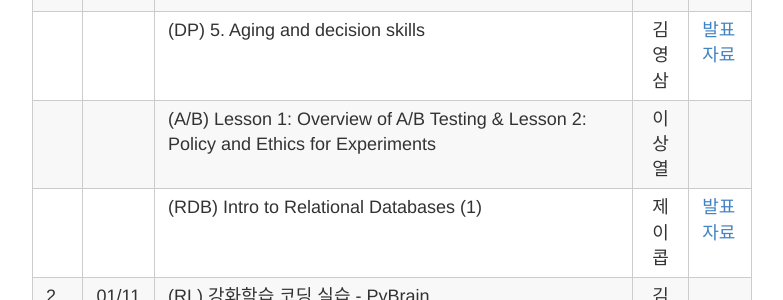
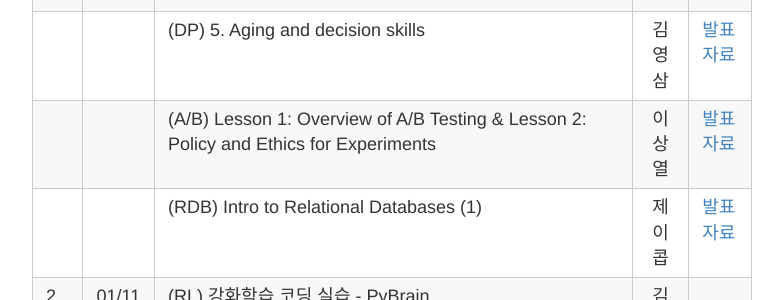
Before and after one commit to psygrammer/dprl, a Jekyll site: the page built from _posts/2015-12-31-SCHEDULE.md, in a window 1280 px wide and 900 px high, scrolled down 526 px. Shown: the part 151-451 px from the top of the window, without its empty margins (248-1031 px from the left). Built offline with Jekyll 4.4.1, drawn with Linux system fonts in a browser that asks for light colours; Markdown is read by kramdown in place of the engine named in the settings.

Commit message:
Update 2015-12-31-SCHEDULE.md

```diff
--- a/_posts/2015-12-31-SCHEDULE.md
+++ b/_posts/2015-12-31-SCHEDULE.md
@@ -17,7 +17,7 @@ title: 스터디 일정 & 커리큘럼 & 발표자료
 | 0  | |강화학습 총정리(파트1) |이상열|[정리자료](http://nbviewer.ipython.org/github/psygrammer/dprl/blob/master/part2/RL/part1_%EC%B4%9D%EC%A0%95%EB%A6%AC/%EA%B0%95%ED%99%94%ED%95%99%EC%8A%B5_%EC%B4%9D%EC%A0%95%EB%A6%AC.ipynb)|
 | 1  |12/14|(RL) Lecture 5: Model-Free Control (1) |김무성||
 |    |     |(DP) 5. Aging and decision skills |김영삼|[발표자료](https://drive.google.com/file/d/0B8EuIhkcNWnEbGlnalRuVVJRdk0/view)|
-|    |     |(A/B) Lesson 1: Overview of A/B Testing & Lesson 2: Policy and Ethics for Experiments|이상열|
+|    |     |(A/B) Lesson 1: Overview of A/B Testing & Lesson 2: Policy and Ethics for Experiments|이상열| [발표자료](http://nbviewer.ipython.org/github/psygrammer/dprl/blob/master/part2/OT/AB/1.intro/intro.ipynb)|
 |    |     |(RDB) Intro to Relational Databases (1)|제이콥|[발표자료](https://drive.google.com/file/d/0B2l0iH28o85xZHdianVRempvaTg/view)|
 | 2  |01/11|(RL) 강화학습 코딩 실습 - PyBrain |김무성||
 |    |     |(RL) Lecture 5: Model-Free Control (1) |김무성 |  |
```
